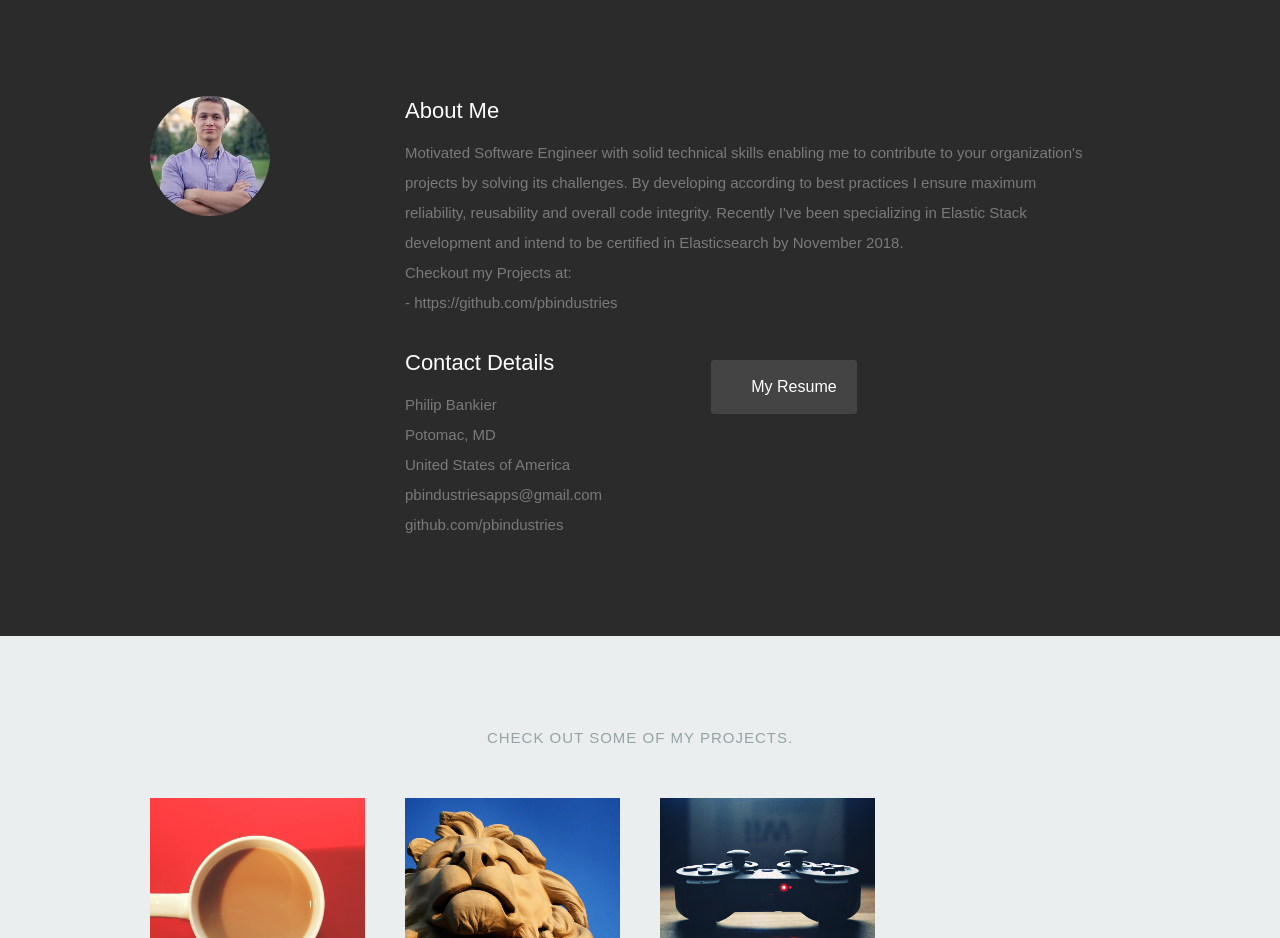
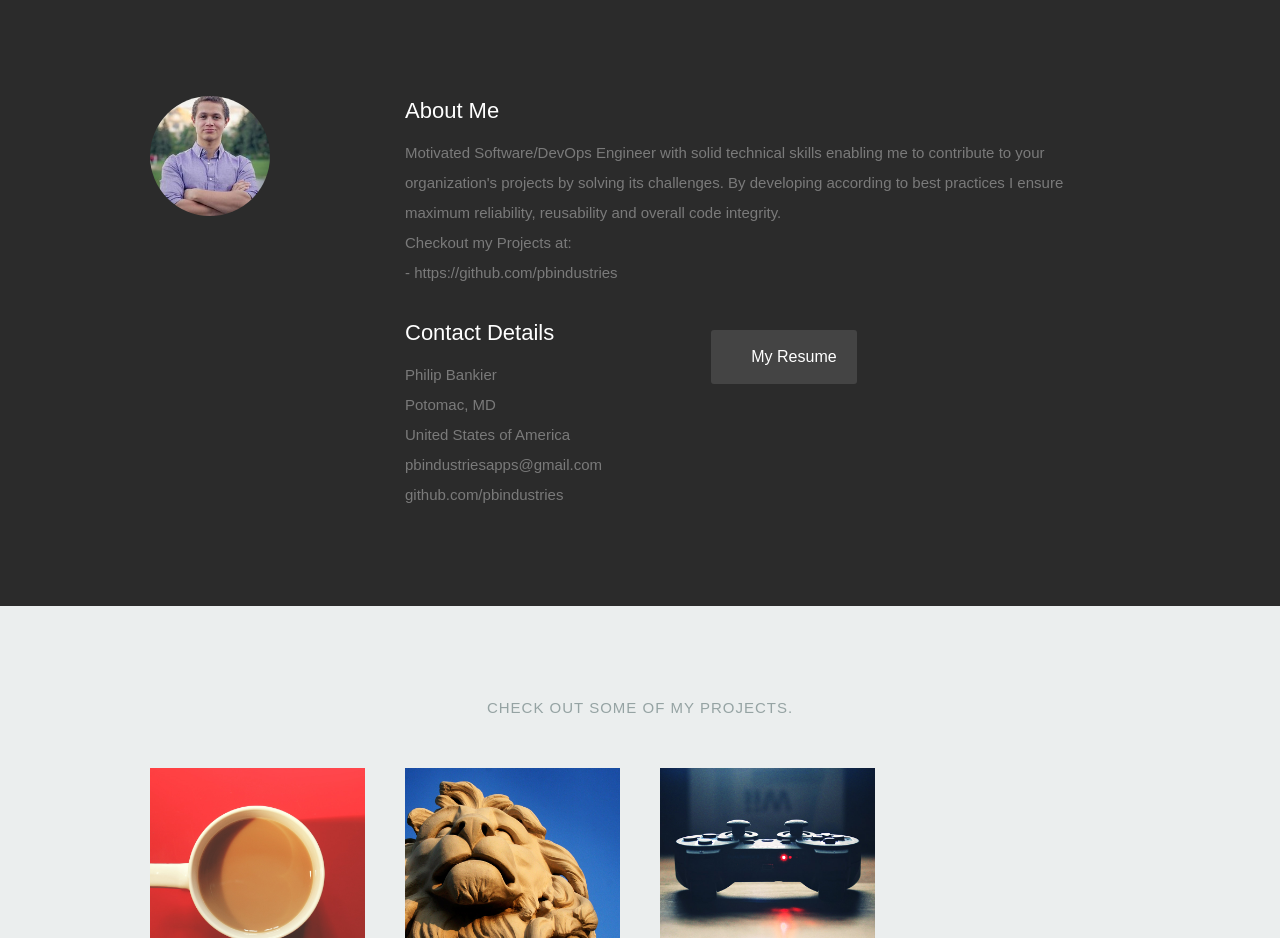
Before and after one commit to pbindustries/personal-site-temp, a Gatsby site: page / in a window 1280 px wide. Shown: the part 800-1738 px from the top of the page. Built offline with nearby package versions, Linux system fonts and the light colour scheme; Gatsby itself is replaced by a stand-in of ours; some icons are missing; a web font is replaced by a local one.

Commit message:
fixed description

```diff
--- a/src/components/About.js
+++ b/src/components/About.js
@@ -12,7 +12,7 @@ const About = () => (
       <div className="nine columns main-col">
         <h2>About Me</h2>
         <p>
-          Motivated Software Engineer with solid technical skills enabling me to contribute to your organization's projects by solving its challenges. By developing according to best practices I ensure maximum reliability, reusability and overall code integrity. Recently I've been specializing in Elastic Stack development and intend to be certified in Elasticsearch by November 2018.
+          Motivated Software/DevOps Engineer with solid technical skills enabling me to contribute to your organization's projects by solving its challenges. By developing according to best practices I ensure maximum reliability, reusability and overall code integrity.
           <br/>
           Checkout my Projects at:
           <br/>
```
